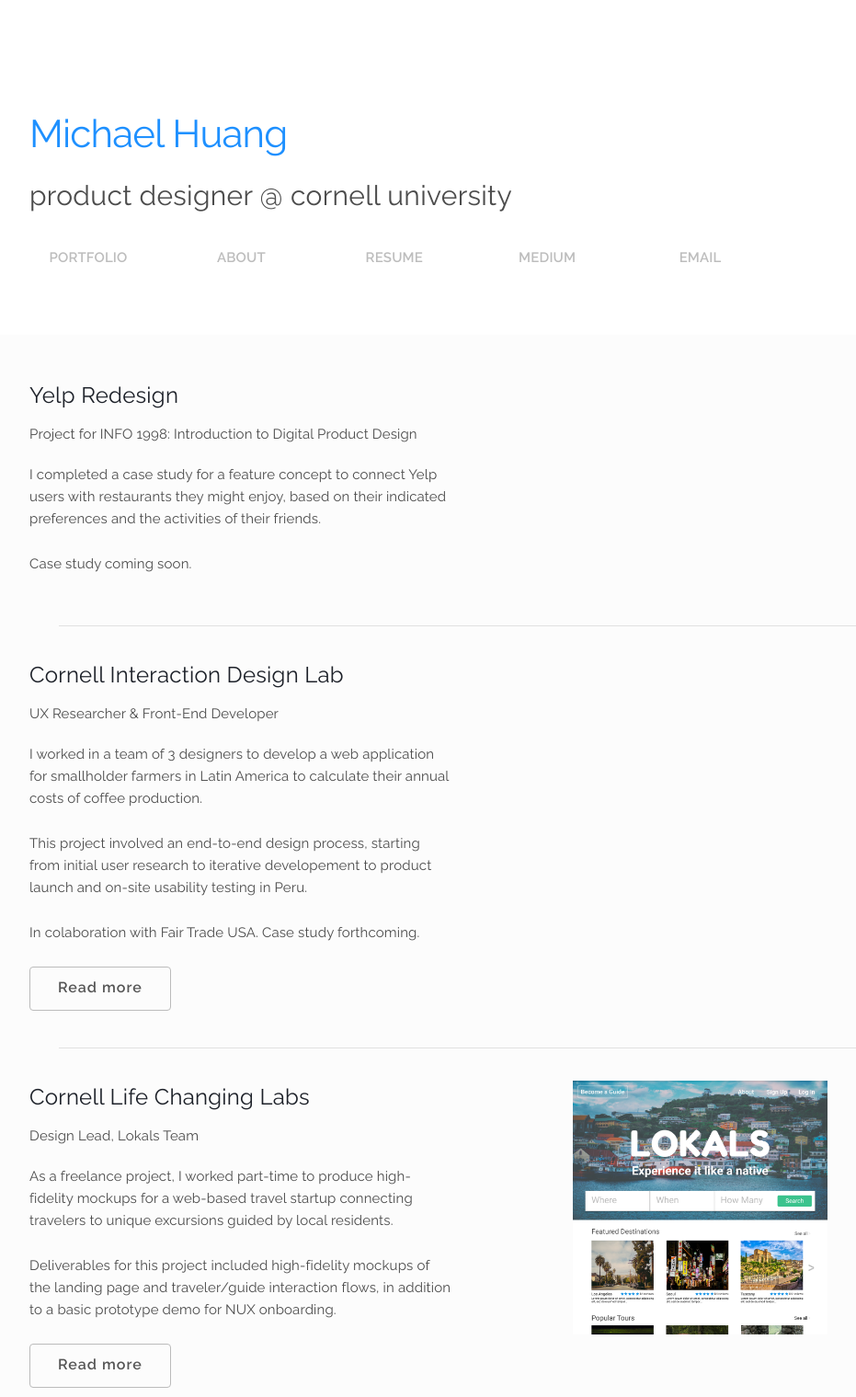
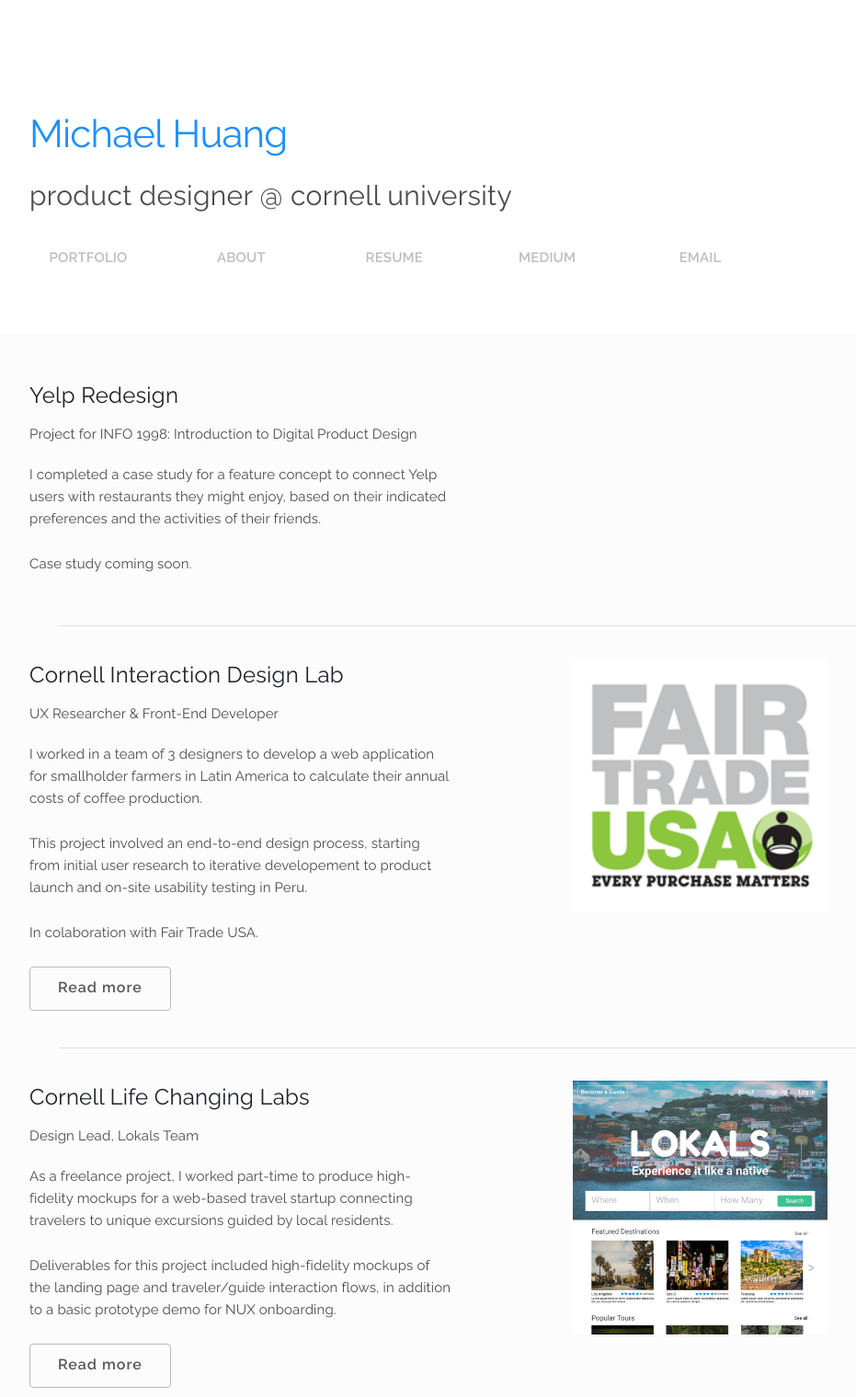
Before and after one commit to michaelhuangmk/michaelhuangmk.github.io, a Jekyll site: the page built from index.md, in a window 1280 px wide. Shown: the whole page at 92% size, without its empty margins (128-1059 px from the left). Built offline with Jekyll 4.4.1, drawn with Linux system fonts in a browser that asks for light colours.

Commit message:
Portfolio
Added stuff for IDL

```diff
--- a/_layouts/home.html
+++ b/_layouts/home.html
@@ -26,11 +26,11 @@ layout: default
                 <h6>UX Researcher & Front-End Developer</h6>
                 <p>I worked in a team of 3 designers to develop a web application for smallholder farmers in Latin America to calculate their annual costs of coffee production.</p>
                 <p>This project involved an end-to-end design process, starting from initial user research to iterative developement to product launch and on-site usability testing in Peru.</p>
-                <p>In colaboration with Fair Trade USA. Case study forthcoming.</p>
-                <a class="button" href="#">Read more</a>
+                <p>In colaboration with Fair Trade USA. </p>
+                <a class="button" href="https://medium.com/@mkhuang/what-designers-can-learn-from-and-do-for-smallholder-coffee-farmers-part-i-3b24dce6f425">Read more</a>
             </div>
             <div class="six columns">
-                <!--img stuff goes here-->
+                <img src="/resources/fairtrade.png" style="width: 60%; height: auto" alt="Fair Trade">
             </div>
         </div>
     </div>
```
Also changed, not shown: resources/fairtrade.png (added).
